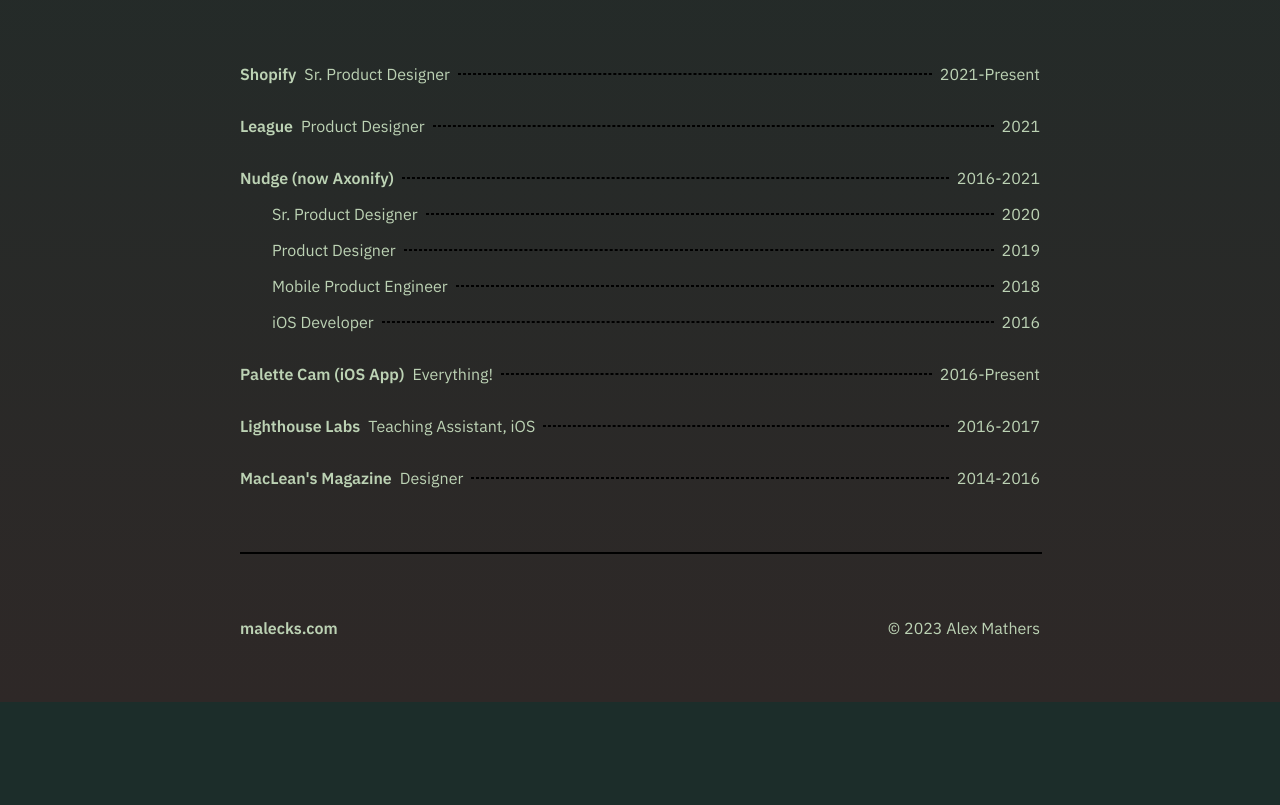
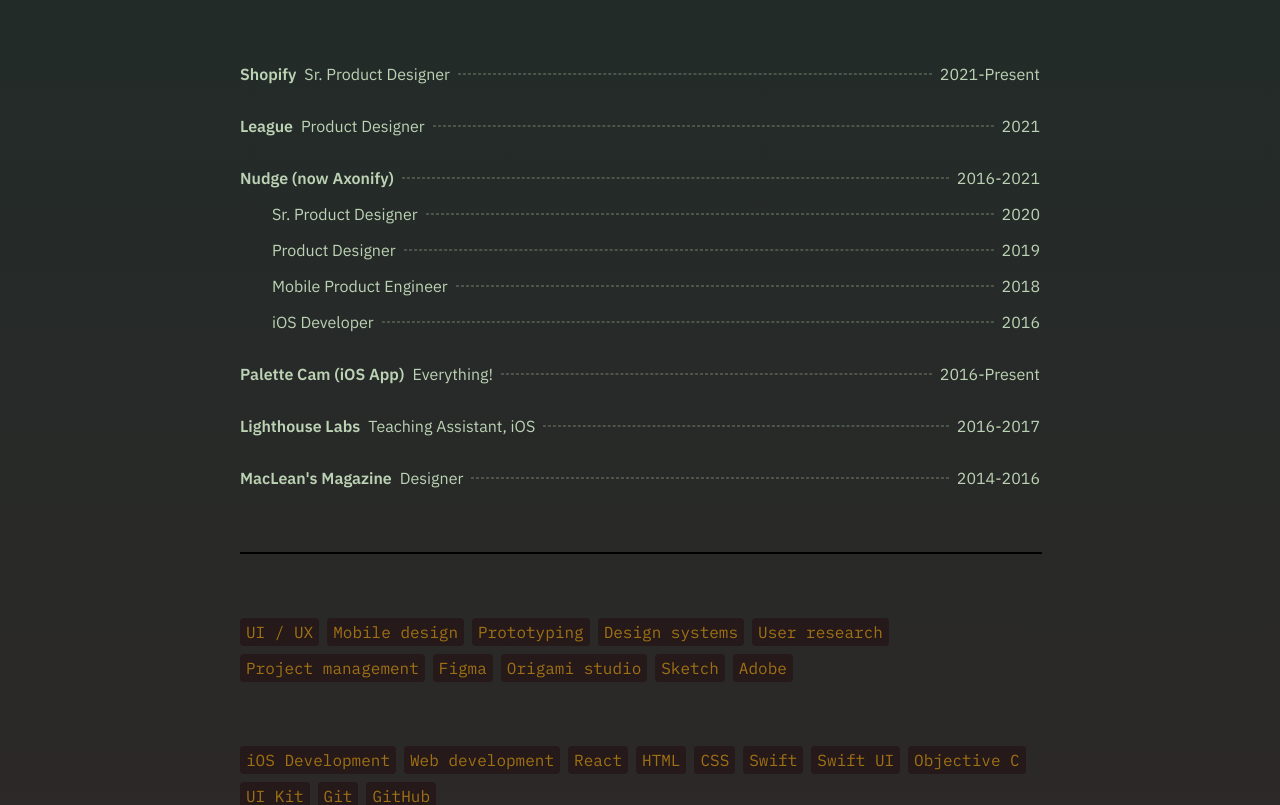
Before and after one commit to Malecks/resume, a React (Create React App) app: page /resume in a window 1280 px wide. Shown: the part 600-1405 px from the top of the page. Before the commit the page ends 1302 px from the top, so only its background shows below. Built offline with nearby package versions, Linux system fonts and the light colour scheme.

Commit message:
Add  skills, update styles

```diff
--- a/public/index.html
+++ b/public/index.html
@@ -31,7 +31,8 @@
   </head>
   <body>
     <noscript>You need to enable JavaScript to run this app.</noscript>
-    <div id="root"></div>
+    <div id="root">
+    </div>
     <!--
       This HTML file is a template.
       If you open it directly in the browser, you will see an empty page.
--- a/src/App.css
+++ b/src/App.css
@@ -29,7 +29,6 @@ a {
   align-items: center;
   width: 100%;
   min-height: 100vh;
-  background: linear-gradient(180deg, #1C2D2A 0%, #2E2827 100%);
 }
 
 .content {
@@ -103,7 +102,6 @@ hr {
 
 /* Bio */
 .bio {
-  display: flex;
   width: 66%;
   font-size: 1.35rem;
   font-style: normal;
@@ -162,11 +160,40 @@ hr {
 .interpunct {
   display: flex;
   flex: 1;
-  border: .5px dashed #000;
+  border: 1px dashed #BCD2B440;
 }
 
 .spacer {
   width: 1.5rem;
+}
+
+.skills-group {
+  display: flex;
+  align-items: flex-start;
+  align-content: flex-start;
+  gap: 0.5rem;
+  align-self: stretch;
+  flex-wrap: wrap;
+}
+
+.skill {
+  display: flex;
+  padding: 0.25rem 0.375rem;
+  align-items: flex-start;
+  gap: 0.25rem;
+
+  border-radius: 0.25rem;
+  background: #251919;
+
+  color: #A07114;
+  text-shadow: 0px 0.5px 1px rgba(36, 39, 46, 0.10);
+  font-family: IBM Plex Mono;
+  font-size: 1rem;
+}
+
+.skill:hover {
+  color: #B8C260;
+  cursor: crosshair;
 }
 
 /* Projects */
--- a/src/App.js
+++ b/src/App.js
@@ -6,6 +6,7 @@ import Nav from './components/nav';
 import Footer from './components/footer';
 import About from './components/about';
 import Resume from './components/resume';
+import Skills from './components/skills';
 
 import React from "react";
 import {
@@ -17,20 +18,24 @@ import {
 function App() {
   return (
     <div className="App">
-<div className='content'>
+      <div className='content'>
           <Header />
           <Contact />
           <hr />
           <Bio />
           <hr />
-          <Router>
-            {/* <Nav /> */}
-            {/* <hr /> */}
+          {/* <Router>
+            <Nav />
+            <hr />
               <Routes>
-                <Route path="/" element={<Resume />} />
-                {/* <Route path="/resume" element={<Resume />} /> */}
+                <Route path="/" element={<About />} />
+                <Route path="/resume" element={<Resume />} />
               </Routes>
-          </Router>
+          </Router> */}
+          <Resume />
+          <hr />
+          <Skills skills={["UI / UX", "Mobile design", "Prototyping", "Design systems", "User research", "Project management", "Figma", "Origami studio", "Sketch", "Adobe"]} />
+          <Skills skills={["iOS Development", "Web development", "React", "HTML", "CSS", "Swift", "Swift UI", "Objective C", "UI Kit", "Git", "GitHub"]} />
           <hr />
           <Footer />
       </div>
--- a/src/components/bio.jsx
+++ b/src/components/bio.jsx
@@ -1,7 +1,7 @@
 function Bio() {
     return (
         <h1 className="bio">
-            My name is Alex. I'm a Senior Product Designer at Shopify, where I focus on mobile design. I built an app called Palette Cam. I like anything and everything to do with digital art and creating interactive experiences.
+            My name is Alex. I'm a Sr. Product Designer at <a href="https://shopify.com">Shopify</a>, where I focus on mobile design. I built an app called <a href="https://bit.ly/PALette">Palette Cam</a>. I like anything and everything to do with digital art and creating interactive experiences.
         </h1>
     )
 }
--- a/src/components/contact.jsx
+++ b/src/components/contact.jsx
@@ -3,7 +3,7 @@ function Contact() {
         <div className="contact">
             <h4>Say hello</h4>
             <ul>
-                <li><a href="mailto://alex@alexmathers.com">alex@alexmathers.com</a></li>
+                <li><a href="mailto:alex@alexmathers.com">alex@alexmathers.com</a></li>
                 <li><a href="https://github.com/malecks">GitHub</a></li>
                 <li><a href="https://linkedin.com/in/malecks">LinkedIn</a></li>
             </ul>
--- a/src/components/resume.jsx
+++ b/src/components/resume.jsx
@@ -1,4 +1,6 @@
-function Resume() {
+import Skills from "./skills"
+
+const Resume = () => {
     return (
         <section className="resume">
             <Position company="Shopify" title="Sr. Product Designer" date="2021-Present"/>
@@ -17,7 +19,7 @@ function Resume() {
     )
 }
 
-function Position({company, title, date}) {
+const Position = ({company, title, date}) => {
     return (
         <div className="position">
             <div className="position-header">
--- /dev/null
+++ b/src/components/skills.jsx
@@ -0,0 +1,14 @@
+const Skills = (props) => {
+    const {skills} = props
+    return (
+        <div className="skills-group">
+            {skills.map((skill, index) => (
+                <div key={index} className="skill">
+                    {skill}
+                </div>
+            ))}
+        </div>
+    )
+}
+
+export default Skills
--- a/src/index.css
+++ b/src/index.css
@@ -6,6 +6,7 @@ body {
   -webkit-font-smoothing: antialiased;
   -moz-osx-font-smoothing: grayscale;
   background-color: #1C2D2A;
+  background: linear-gradient(180deg, #1C2D2A 0%, #2E2827 100%);
   color: #BCD2B4;
 }
 
```
